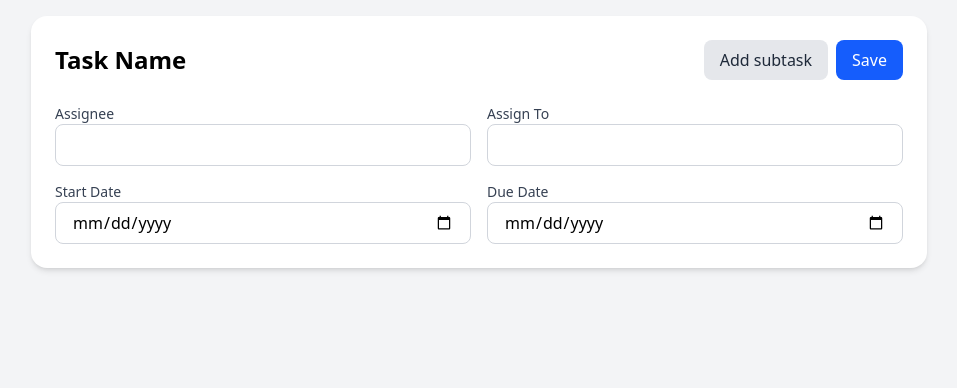
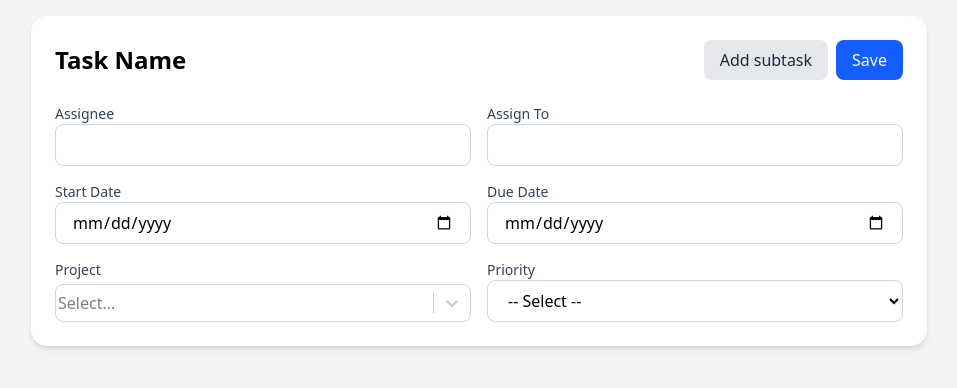
Before and after one commit to deivish/library-form, a React (Vite) app: page / in a window 1280 px wide. Shown: the top 388 px of the page, without its empty margins (161-1118 px from the left). Built offline with nearby package versions, Linux system fonts and the light colour scheme.

Commit message:
add Select and MultiSelect components with react select

```diff
--- a/package.json
+++ b/package.json
@@ -15,7 +15,8 @@
     "clsx": "^2.1.1",
     "lucide-react": "^0.507.0",
     "react": "^19.0.0",
-    "react-dom": "^19.0.0"
+    "react-dom": "^19.0.0",
+    "react-select": "^5.10.1"
   },
   "devDependencies": {
     "@eslint/js": "^9.22.0",
--- /dev/null
+++ b/src/components/form/MultiSelect.tsx
@@ -0,0 +1,72 @@
+import React from "react";
+import Select, { MultiValue, ActionMeta } from "react-select";
+
+type Option = {
+  value: string;
+  label: string;
+};
+
+type MultiSelectProps = {
+  options: Option[];
+  onChange: (newValue: MultiValue<Option>, actionMeta: ActionMeta<Option>) => void;
+  value: MultiValue<Option>;
+};
+
+const MultiSelect: React.FC<MultiSelectProps> = ({ options, onChange, value }) => {
+  return (
+    <Select
+      isMulti
+      options={options}
+      onChange={onChange}
+      value={value}
+      classNamePrefix="react-select"
+      styles={{
+        control: (provided) => ({
+          ...provided,
+            minHeight: "auto",
+            height: "38px",
+            borderRadius: "0.5rem",
+            borderColor: "#D1D5DB",
+            border: '1px solid #D1D5DB',
+            boxShadow: 'none',
+            fontFamily: "inherit",
+            padding: '0',
+            lineHeight: 'inherit',
+            '&:hover': {
+                border: '2px solid #3B82F6',
+            },
+        }),
+        valueContainer: (provided: any) => ({
+            ...provided,
+            padding: "0",
+          }),
+          input: (provided: any) => ({
+            ...provided,
+            margin: "0",
+            padding: "0",
+            fontSize: '1rem',
+          lineHeight: 'inherit',
+          }),
+        multiValue: (provided) => ({
+          ...provided,
+          color: 'white',
+          backgroundColor: "#F4F6F8",
+        }),
+        multiValueLabel: (provided) => ({
+          ...provided,
+          color: 'black',
+        }),
+        multiValueRemove: (provided) => ({
+          ...provided,
+          color: 'black',
+          ':hover': {
+            backgroundColor: '#EF4444',
+            color: 'white',
+          },
+        }),
+      }}
+    />
+  );
+};
+
+export default MultiSelect;
--- /dev/null
+++ b/src/components/form/Select.tsx
@@ -0,0 +1,30 @@
+import React from "react";
+
+type Option = {
+  value: string;
+  label: string;
+};
+
+type SelectProps = React.SelectHTMLAttributes<HTMLSelectElement> & {
+  options: Option[];
+};
+
+export const Select = React.forwardRef<HTMLSelectElement, SelectProps>(
+  ({ options, className, ...props }, ref) => {
+    return (
+      <select
+        {...props}
+        ref={ref}
+        className={`w-full border border-gray-300 px-4 py-2 rounded-lg focus:outline-none focus:ring-2 focus:ring-blue-500 ${className}`}
+      >
+        <option value="">-- Select --</option>
+        {options.map((opt) => (
+          <option key={opt.value} value={opt.value}>
+            {opt.label}
+          </option>
+        ))}
+      </select>
+    );
+  }
+);
+Select.displayName = "Select";
--- a/src/components/pages/TaskForm.tsx
+++ b/src/components/pages/TaskForm.tsx
@@ -2,6 +2,13 @@ import { useState } from "react";
 import FormHeader from "../form/FormHeader";
 import { Input } from "../form/Input";
 import { Label } from "../form/Label";
+import { Select } from "../form/Select";
+import MultiSelect from "../form/MultiSelect";
+
+const options = [
+  { value: "financial", label: "Financial Support" },
+  { value: "review", label: "Waiting for Review" },
+];
 
 const TaskForm = () => {
 
@@ -15,6 +22,8 @@ const TaskForm = () => {
     description: "",
   });
 
+  const [selectedMultiOptions, setSelectedMultiOptions] = useState([]);
+
   const handleAddSubtask = () => {
     console.log("Subtask added");
   };
@@ -26,6 +35,11 @@ const TaskForm = () => {
     const { name, value } = e.target;
     setFormData((prev) => ({ ...prev, [name]: value }));
   };
+
+  const handleMultiSelectChange = (newValue: any) => {
+    setSelectedMultiOptions(newValue);
+  };
+
   return (
     <div className="max-w-4xl mx-auto bg-white p-6 rounded-2xl shadow-md">
       <FormHeader
@@ -55,6 +69,29 @@ const TaskForm = () => {
         <Input id="dueDate" name="dueDate" type="date" onChange={handleChange} />
       </div>
 
+      <div >
+        <label htmlFor="multiSelect" className="block text-sm font-medium text-gray-700 mb-1">Project</label>
+        <MultiSelect
+          options={options}
+          value={selectedMultiOptions}
+          onChange={handleMultiSelectChange}
+        />
+      </div>
+
+      <div>
+        <Label htmlFor="priority">Priority</Label>
+        <Select
+          id="priority"
+          name="priority"
+          onChange={handleChange}
+          options={[
+            { value: "low", label: "Low" },
+            { value: "medium", label: "Medium" },
+            { value: "high", label: "High" },
+          ]}
+        />
+      </div>
+
       </div>
       </form>
     </div>
```
Also changed, not shown: 1 other file (tests, documents, lock files or other folders).
